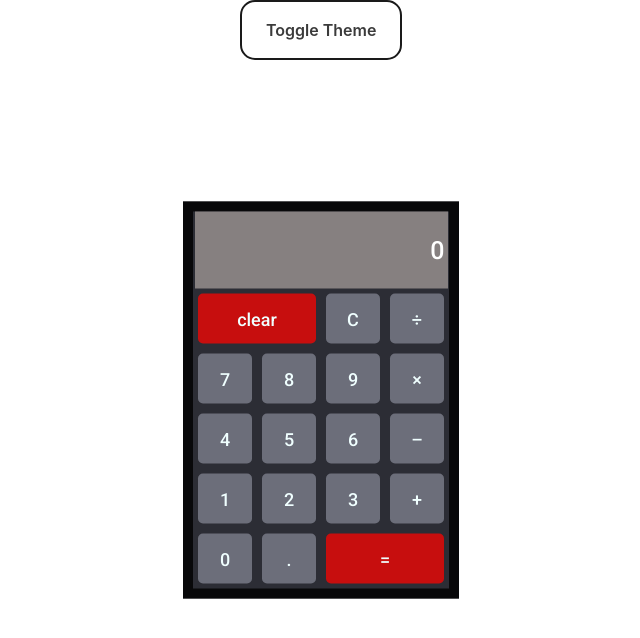
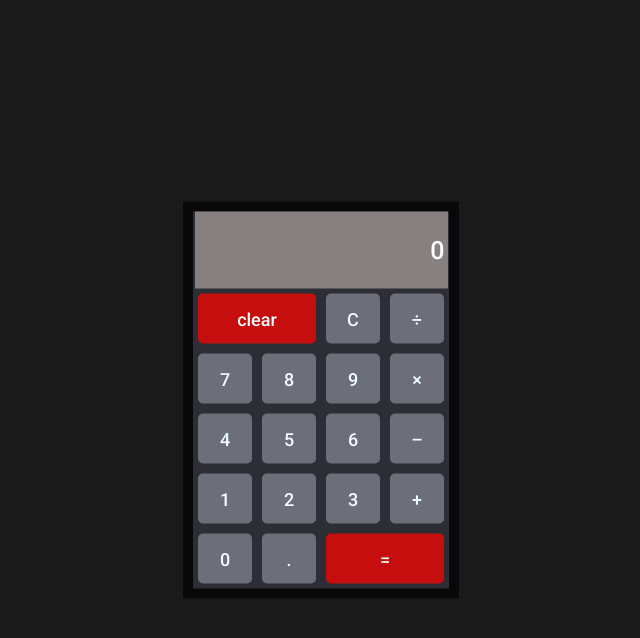
Before and after one commit to ShakyaSaurav/Simple-Calculator, a React (Create React App) app in the folder calculator/: page / in a window 1280 px wide. Shown: the top 638 px of the page, without its empty margins (319-959 px from the left). Built offline with nearby package versions, Linux system fonts and the light colour scheme.

Commit message:
toggle button hidden .... new color bug

```diff
--- a/calculator/src/Component/Calculator.css
+++ b/calculator/src/Component/Calculator.css
@@ -5,9 +5,11 @@
 }
 body{
     display: flex;
+    height:100vh;
     justify-content: center;
     align-items: center;
     color:red;
+    background-color:#1A1A1A;
 }
 .dark{
 
```
